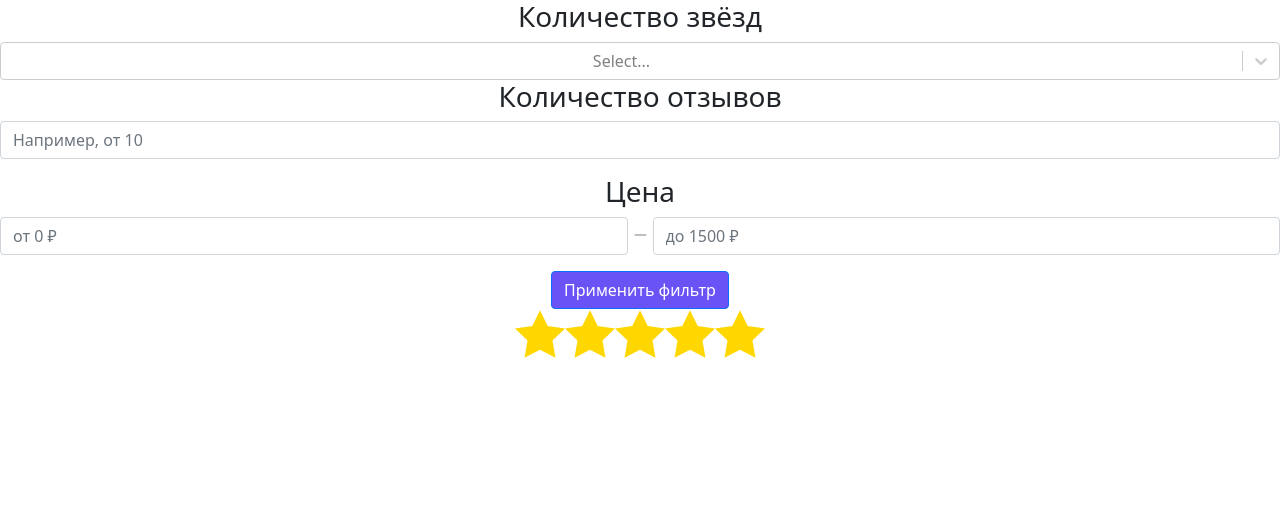
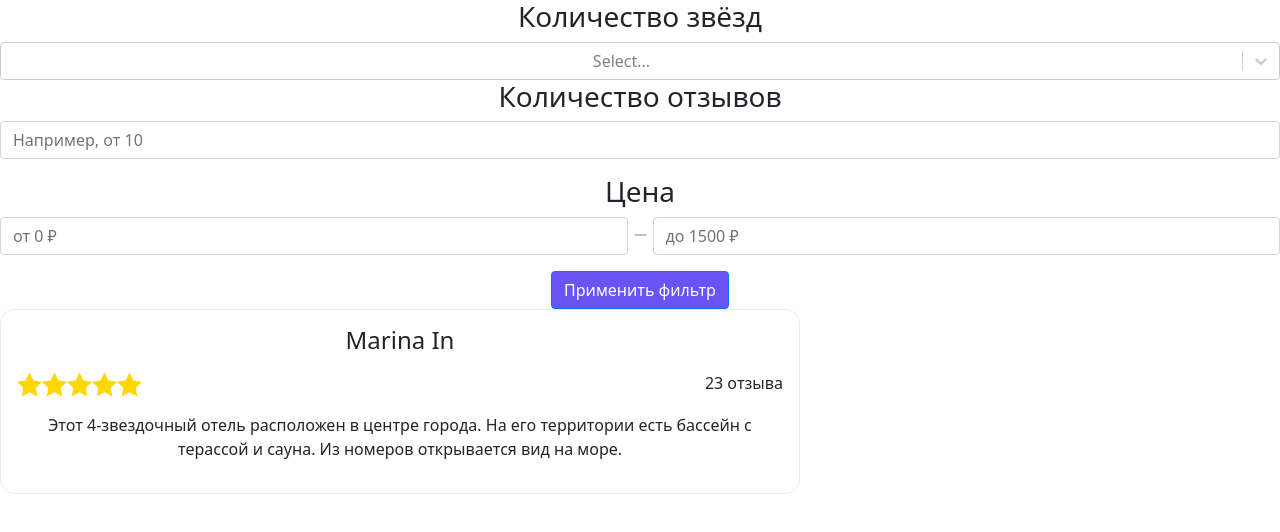
Before and after one commit to weltkind6/hotel-filter, a React (Create React App) app: page / in a window 1280 px wide. Shown: the top 532 px of the page. Built offline with nearby package versions, Linux system fonts and the light colour scheme.

Commit message:
filter refactor, reviews block

```diff
--- a/src/App.js
+++ b/src/App.js
@@ -1,10 +1,6 @@
 import React from 'react'
 import './App.css';
-import Example from "./index";
 import Reviews from "./Components/Reviews/Reviews";
-import Like from "./Icons/Icons";
-import ReviewsCount from "./Components/ReviewsCount/ReviewsCount";
-import Price from "./Components/Price/Price";
 import Filter from "./Components/Filter";
 
 function App() {
@@ -12,10 +8,6 @@ function App() {
 
     return (
         <div className="App">
-            <h3>Количество звёзд</h3>
-            <Example/>
-            <ReviewsCount/>
-            <Price/>
             <Filter/>
             <Reviews/>
         </div>
--- a/src/Components/Filter.jsx
+++ b/src/Components/Filter.jsx
@@ -1,9 +1,16 @@
 import React from 'react';
 import './Filter.css'
+import Example from "../index";
+import ReviewsCount from "./ReviewsCount/ReviewsCount";
+import Price from "./Price/Price";
 
 const Filter = () => {
     return (
         <div>
+            <h3>Количество звёзд</h3>
+            <Example/>
+            <ReviewsCount/>
+            <Price/>
             <button type="button" className="btn btn-primary">Применить фильтр</button>
         </div>
     );
--- /dev/null
+++ b/src/Components/Reviews/Reviews.css
@@ -0,0 +1,12 @@
+.reviews__wrapper {
+    max-width: 800px;
+    width: 100%;
+    padding: 1em;
+    border: 1px solid rgba(234, 234, 234, 1);
+    border-radius: 15px;
+}
+.reviews-rate {
+    display: flex;
+    justify-content: space-between;
+    margin: 1em 0;
+}
--- a/src/Components/Reviews/Reviews.jsx
+++ b/src/Components/Reviews/Reviews.jsx
@@ -1,11 +1,23 @@
 import React from 'react';
+import './Reviews.css'
 import Like from "../../Icons/Icons";
 
 
 const Reviews = () => {
     return (
-        <div>
-            <Like/>
+        <div className='reviews'>
+            <div className="reviews__wrapper">
+                <div className="reviews__body">
+                    <h4>Marina In</h4>
+                    <div className='reviews-rate'>
+                        <Like/>
+                        <div>23 отзыва</div>
+                    </div>
+                    <p>Этот 4-звездочный отель расположен в центре города. На его территории есть бассейн с терассой и
+                        сауна. Из номеров открывается вид на море.</p>
+                </div>
+            </div>
+
         </div>
     );
 };
--- a/src/Icons/Icons.jsx
+++ b/src/Icons/Icons.jsx
@@ -6,11 +6,11 @@ import {AiOutlineLine} from "react-icons/ai";
 const Like = () => {
     return (
         <div>
-            <ImStarFull style={{color: 'gold', fontSize: '50px'}}/>
-            <ImStarFull style={{color: 'gold', fontSize: '50px'}}/>
-            <ImStarFull style={{color: 'gold', fontSize: '50px'}}/>
-            <ImStarFull style={{color: 'gold', fontSize: '50px'}}/>
-            <ImStarFull style={{color: 'gold', fontSize: '50px'}}/>
+            <ImStarFull style={{color: 'gold', fontSize: '25px'}}/>
+            <ImStarFull style={{color: 'gold', fontSize: '25px'}}/>
+            <ImStarFull style={{color: 'gold', fontSize: '25px'}}/>
+            <ImStarFull style={{color: 'gold', fontSize: '25px'}}/>
+            <ImStarFull style={{color: 'gold', fontSize: '25px'}}/>
         </div>
     )
 }
```
